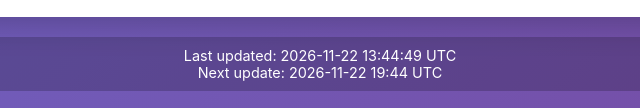
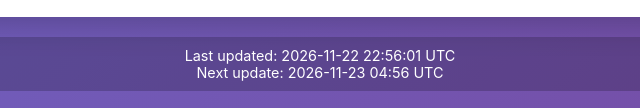
Before and after one commit to oluwaferanmi-boop/Torn-4, a plain HTML site: page index.html in a window 1280 px wide. Shown: the part 1767-1875 px from the top of the page, 320-960 px from the left. Drawn offline with Linux system fonts and the light colour scheme.

Commit message:
Update leaderboard - 2026-11-22 22:56 UTC

```diff
--- a/index.html
+++ b/index.html
@@ -123,8 +123,8 @@
     </div>
 
     <div class="updated">
-      Last updated: 2026-11-22 13:44:49 UTC<br>
-      Next update: 2026-11-22 19:44 UTC
+      Last updated: 2026-11-22 22:56:01 UTC<br>
+      Next update: 2026-11-23 04:56 UTC
     </div>
   </div>
 </body>
```
